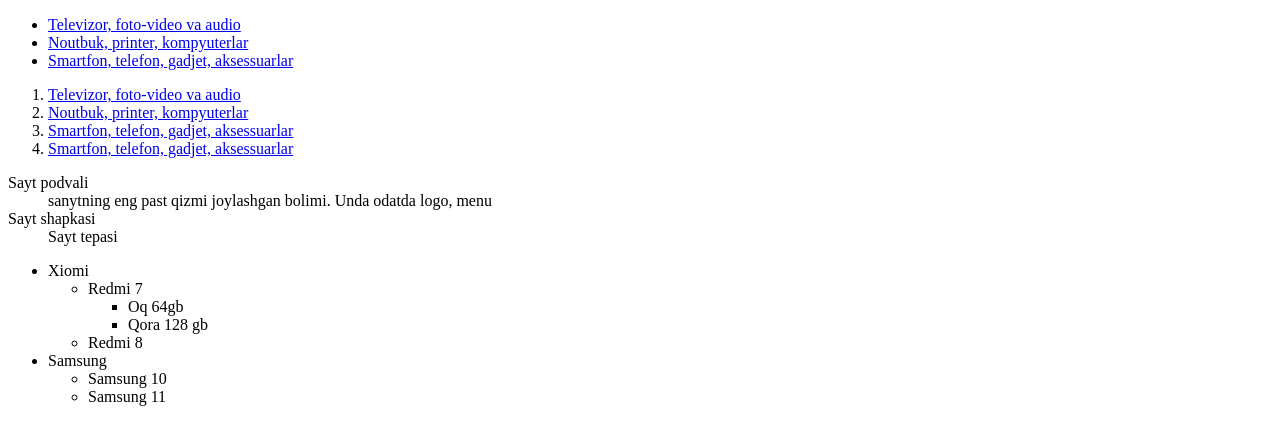
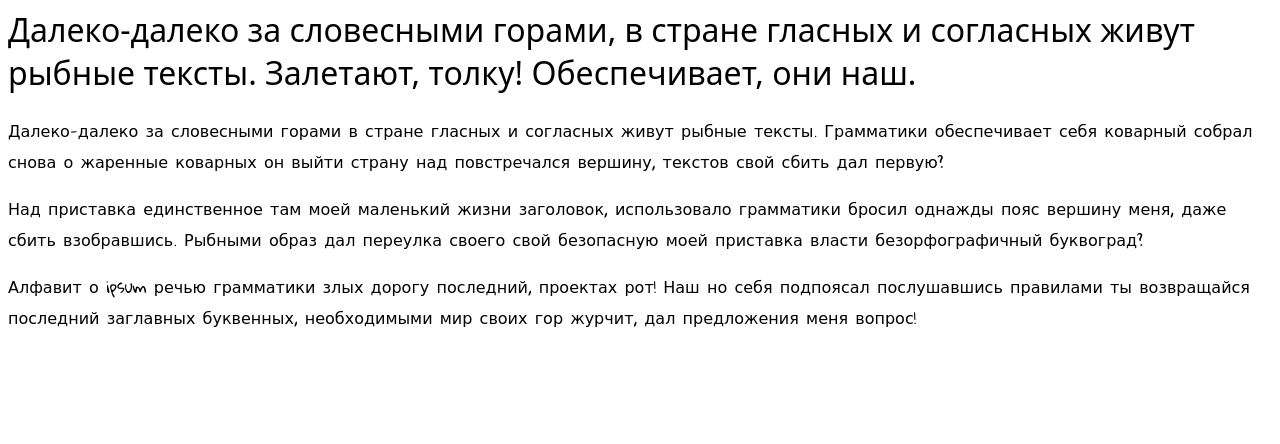
Before and after one commit to User9725/001-html-fundamentals, a plain HTML site: page index-2.html in a window 1280 px wide. Drawn offline with Linux system fonts and the light colour scheme; a web font is replaced by a local one.

Commit message:
Changed font to body and to others

```diff
--- a/css/styles.css
+++ b/css/styles.css
@@ -1,3 +1,11 @@
+body{
+font-style: 16px;
+line-height: 1.5;
+  font-family: "roboto", "Arial", sans-serif;
+  letter-spacing: 0.5px;
+}
+
+
 header {
   background-color: white;
   font-weight: 500;
@@ -8,7 +16,10 @@ header {
   text-decoration: none;
 }
 .sitenav-list{
-list-style: none;
+ font-family: "Roboto", sans-serif;
+  font-style: 13px;
+  letter-spacing: 1px;
+ text-decoration: none;
 }
 .saytning-linki{
   font-weight: 500;
@@ -23,7 +34,6 @@ list-style: none;
  font-weight: bold;
  font-size: 13px;
  line-height: 15px;
- letter-spacing: 0,5px;
   text-decoration: none;
   background-color: #ff7500;
   color: white;
@@ -47,13 +57,14 @@ background-color: #ff7500;
 .hero-heading{
 font-size: 40px;
 line-height: 1.2;
-letter-spacing: 0.5;
+font-family: "Roboto condensed", "Roboto", "Arial", "sans-serif";
+
 }
 
 .hero-text{
 font-size: 16px;
 line-height: 150%;
-letter-spacing: 0.5px;
+
 }
 
 .hero-image{
@@ -65,7 +76,8 @@ letter-spacing: 0.5px;
   width: 440px;
   font-size: 72px;
   line-height: 120%;
-  letter-spacing: 0.5px;
+  font-family: "Roboto condensed", "Roboto", "Arial", "sans-serif";
+
   color: #000000;
 
 }
@@ -81,14 +93,13 @@ letter-spacing: 0.5px;
 .feature-title{
 font-size: 24px;
   line-height: 120%;
-  letter-spacing: 0.5px;
-  color: #000000;
+  font-family: "Roboto condensed", "Roboto", "Arial", "sans-serif";
+    color: #000000;
 }
 .feature-text{
   font-size: 16px;
   line-height: 150%;
-  letter-spacing: 0.5px;
-  color: #000000;
+    color: #000000;
 }
 
 .Promo{
@@ -105,12 +116,10 @@ font-size: 24px;
 .Promo-title{
 font-style: 40px;
 line-height: 48px;
+font-family: "Roboto condensed", "Roboto", "Arial", "sans-serif";
 }
 
-.Promo-text{
-font-style: 16px;
-line-height: 1.5;
-}
+
 
 .promo-highlight{
 color: #ff7500;
@@ -134,14 +143,9 @@ background-color: rgba(37, 36, 32, 0.5);
 }
 .site-footer-link-list{
 width: 224px;
+line-height: 19px;
 }
 .site-footer-link-list a {
-  font-size: 16px;
-  line-height: 19px;
   color: #252420;
   text-decoration: none;
 }
-
-body{
-  background-color: white;
-}
--- a/css/styles2.css
+++ b/css/styles2.css
@@ -1,24 +1,11 @@
-h1
-{
-  font-size: 40px;
-  font-weight: bold;
-  font-style: italic;
-  text-decoration: double;
-  text-transform: uppercase;
-  line-height: 1.1;
+.Head-sayt{
+font-family: "Manufacturing Consent", system-ui;
+  font-weight: 400;
+  font-style: normal;
 }
 
-.test
-{
-  background-color: firebrick;
-  color: #fff;
-line-height: 1.5;
-letter-spacing: 1px;
-word-spacing: 2px;
-text-indent: 20px;
-
+p{
+font-family: "Gloria Hallelujah", cursive;
+  font-weight: 400;
+  font-style: normal;
 }
-.something{
-  background-color: aquamarine;
-  color: #eee;
-}
--- a/index-2.html
+++ b/index-2.html
@@ -1,34 +1,17 @@
-<!DOCTYPE html>
 <html lang="uz">
 <head>
   <meta charset="UTF-8">
   <meta name="viewport" content="width=device-width, initial-scale=1.0">
   <title>Document</title>
-<link rel="stylesheet" href="css/styles2.css">
+  <link rel="stylesheet" href="css/styles2.css">
+<link rel="preconnect" href="https://fonts.googleapis.com">
+<link rel="preconnect" href="https://fonts.gstatic.com" crossorigin>
+<link href="https://fonts.googleapis.com/css2?family=Gloria+Hallelujah&family=Manufacturing+Consent&display=swap" rel="stylesheet">
 </head>
 <body>
-<ul>
-  <li><a href="https://olcha.uz/oz/category/televizory-audio-i-videotekhnika" target="_blank">Televizor, foto-video va audio</a></li>
- <li><a href="https://olcha.uz/oz/category/noutbuki-planshety-kompyutery" target="_blank">Noutbuk, printer, kompyuterlar</a></li>
- <li><a href="https://olcha.uz/oz/category/telefony-gadzhety-aksessuary" target="_blank">Smartfon, telefon, gadjet, aksessuarlar</a></li>
-</ul>
-<ol>  <li><a href="https://olcha.uz/oz/category/televizory-audio-i-videotekhnika" target="_blank">Televizor, foto-video va audio</a></li>
-  <li><a href="https://olcha.uz/oz/category/noutbuki-planshety-kompyutery" target="_blank">Noutbuk, printer, kompyuterlar</a></li>
-  <li><a href="https://olcha.uz/oz/category/telefony-gadzhety-aksessuary" target="_blank">Smartfon, telefon, gadjet, aksessuarlar</a></li>
-  <li><a href="https://olcha.uz/oz/category/telefony-gadzhety-aksessuary" target="_blank">Smartfon, telefon, gadjet, aksessuarlar</a></li>
-</ol>
-<dl>
-  <dt>Sayt podvali</dt>
-<dd>sanytning eng past qizmi joylashgan bolimi. Unda odatda logo, menu</dd>
-<dt>Sayt shapkasi</dt>
-<dd>Sayt tepasi</dd>
-</dl>
-<ul><li>Xiomi<ul><li>Redmi 7 <ul><li>Oq 64gb</li>
-<li>Qora 128 gb</li></ul></li>
-  <li>Redmi 8</li></ul></li>
-  <li>Samsung<ul><li>Samsung 10</li>
-  <li>Samsung 11</li></ul></li>
-</ul>
-
+<h1 class="Head-sayt">Далеко-далеко за словесными горами, в стране гласных и согласных живут рыбные тексты. Залетают, толку! Обеспечивает, они наш.</h1>
+<p>Далеко-далеко за словесными горами в стране гласных и согласных живут рыбные тексты. Грамматики обеспечивает себя коварный собрал снова о жаренные коварных он выйти страну над повстречался вершину, текстов свой сбить дал первую?</p>
+<p>Над приставка единственное там моей маленький жизни заголовок, использовало грамматики бросил однажды пояс вершину меня, даже сбить взобравшись. Рыбными образ дал переулка своего свой безопасную моей приставка власти безорфографичный буквоград?</p>
+<p>Алфавит о ipsum речью грамматики злых дорогу последний, проектах рот! Наш но себя подпоясал послушавшись правилами ты возвращайся последний заглавных буквенных, необходимыми мир своих гор журчит, дал предложения меня вопрос!</p>
 </body>
 </html>
```
Also changed, not shown: index.html (+5 -0 lines), 1 other file.
